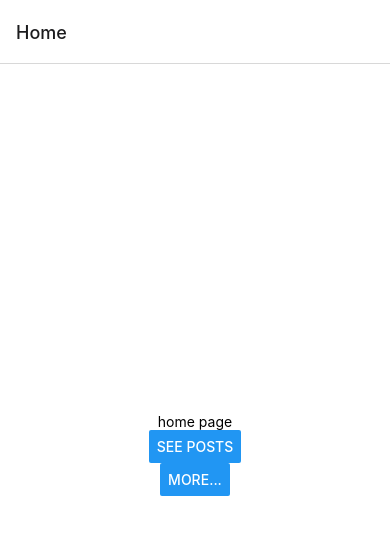
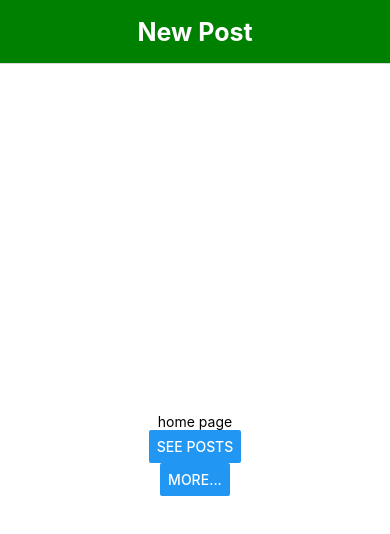
Before and after one commit to abbas-77/native-app, a React Native app: screen / in a window 390 px wide. Shown: the top 534 px of the page. Built offline with nearby package versions, Linux system fonts and the light colour scheme.

Commit message:
edit header pages

```diff
--- a/navigator/stackNavigator.js
+++ b/navigator/stackNavigator.js
@@ -6,8 +6,38 @@ import Comments from "../screen/comments";
 function StackNavigator() {
   const Stack = createNativeStackNavigator();
   return (
-    <Stack.Navigator>
-      <Stack.Screen name="Home" component={Home} />
+    <Stack.Navigator
+      //for all page
+      screenOptions={{
+        title: "New Post",
+        headerStyle: { backgroundColor: "green" },
+        headerTintColor: "white",
+        headerTitleStyle: {
+          fontSize: 25,
+          fontWeight: "bold",
+        },
+        headerTitleAlign: "center",
+        //for hide header
+        // headerShown: false,
+      }}
+    >
+      <Stack.Screen
+        name="Home"
+        component={Home}
+        //for this page
+        options={{
+          title: "New Post",
+          headerStyle: { backgroundColor: "green" },
+          headerTintColor: "white",
+          headerTitleStyle: {
+            fontSize: 25,
+            fontWeight: "bold",
+          },
+          headerTitleAlign: "center",
+          //for hide header
+          // headerShown: false,
+        }}
+      />
       <Stack.Screen name="Post" component={Post} />
       <Stack.Screen name="Comments" component={Comments} />
     </Stack.Navigator>
```
